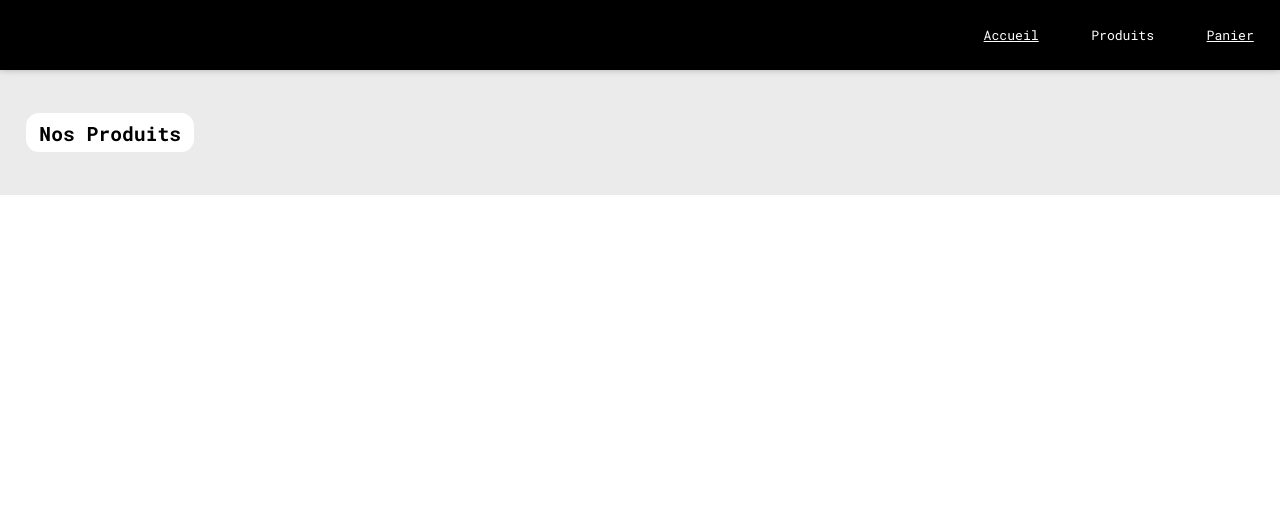
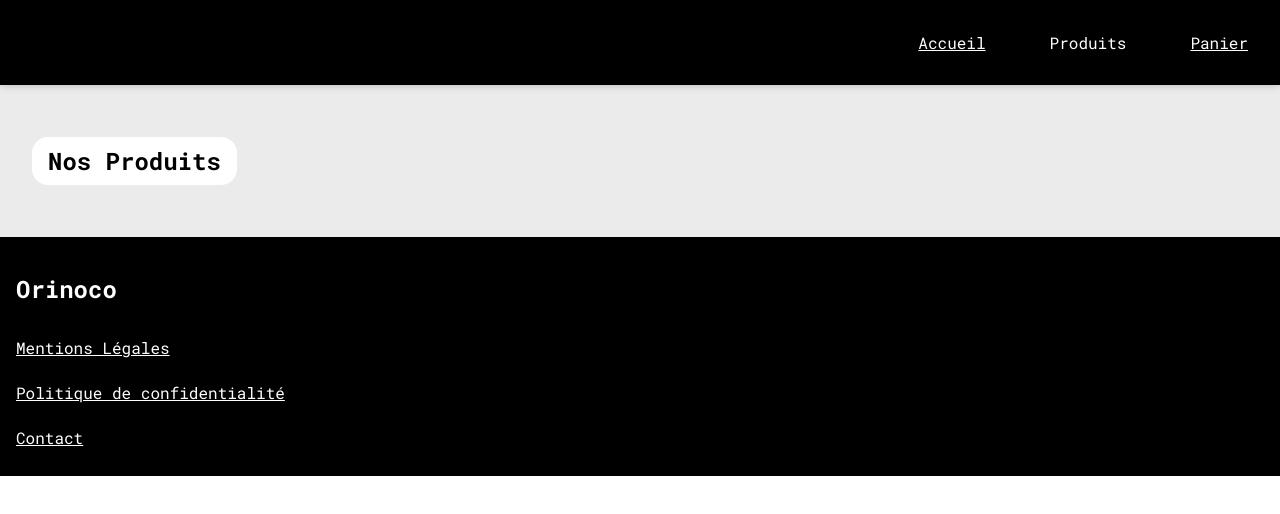
Before and after one commit to EmmanuelCartelli/P5_Orinoco, a plain HTML site: page front/index.html in a window 1280 px wide. Drawn offline with Linux system fonts and the light colour scheme; no server answers.

Commit message:
modifs front

```diff
--- a/front/article.css
+++ b/front/article.css
@@ -1,9 +1,8 @@
 @import url('https://fonts.googleapis.com/css2?family=Roboto+Mono:wght@400;500;600;700&display=swap');
 @import url('https://fonts.googleapis.com/css2?family=Roboto+Mono:wght@400;500;600;700&family=Roboto:ital,wght@0,300;0,400;0,500;1,700&display=swap');
 
-
 body{
-    max-width: 100%;
+    max-width: 90rem;
     margin: 0 auto;
 }
 header{
@@ -34,7 +33,6 @@ p, span{
 .link
 {
     display: grid;
-    grid-template-columns: repeat(2, 1fr);
     gap: 2rem;
     padding: 2rem;
 }
@@ -85,6 +83,25 @@ button {
     cursor: pointer;
 }
 
+.infos {
+    display: flex;
+    flex-direction: column;
+}
+
+.infos a {
+    padding: 0.75rem 0.75rem 0.75rem 0;
+    color: white;
+}
+
+footer {
+    padding: 1rem;
+    background: black;
+}
+
+footer h2 {
+    color: white;
+}
+
 @media screen and (max-width: 1024px) {
     .link{
         grid-template-columns: 1fr;
--- a/front/article.js
+++ b/front/article.js
@@ -57,7 +57,7 @@ function checkArray(array, itemName, itemOption){
     }
 }
 
-function pushStorage(article){
+function addToCart(article){
     let articleArray = []
     document.querySelector("button").addEventListener("click", function(){
         let cameraOption = document.querySelector("select").value;
@@ -103,7 +103,7 @@ async function main(){
     let id = getId();
     let article = await getArticle(id);
     displayArticle(article);
-    pushStorage(article);
+    addToCart(article);
 }
 
 main();
--- a/front/confirmation.css
+++ b/front/confirmation.css
@@ -0,0 +1,18 @@
+.infos {
+    display: flex;
+    flex-direction: column;
+}
+
+.infos a {
+    padding: 0.75rem 0.75rem 0.75rem 0;
+    color: white;
+}
+
+footer {
+    padding: 1rem;
+    background: black;
+}
+
+footer h2 {
+    color: white;
+}
--- a/front/index.html
+++ b/front/index.html
@@ -32,6 +32,14 @@
             </a>
         </template>
     </main>
+    <footer>
+        <h2>Orinoco</h2>
+        <div class="infos">
+            <a href="#">Mentions Légales</a>
+            <a href="#">Politique de confidentialité</a>
+            <a href="#">Contact</a>
+        </div>
+    </footer>
     <script src="script.js"></script>
 </body>
 </html>
--- a/front/panier.css
+++ b/front/panier.css
@@ -1,8 +1,9 @@
 @import url('https://fonts.googleapis.com/css2?family=Roboto+Mono:wght@400;500;600;700&display=swap');
 @import url('https://fonts.googleapis.com/css2?family=Roboto+Mono:wght@400;500;600;700&family=Roboto:ital,wght@0,300;0,400;0,500;1,700&display=swap');
 
+
 body{
-    max-width: 100%;
+    max-width: 90rem;
     margin: 0 auto;
 }
 header{
@@ -93,6 +94,39 @@ input[type="submit"]:hover{
     background: #333333;
 }
 
+.delete{
+    background: #333333;
+    padding: 0.5rem 1rem;
+    color: white;
+    font-family: 'Courier New', Courier, monospace;
+    cursor: pointer;
+}
+
+.panier > div:nth-child(1){
+    display: flex;
+    justify-content: space-between;
+    align-items: baseline;
+}
+
+.infos {
+    display: flex;
+    flex-direction: column;
+}
+
+.infos a {
+    padding: 0.75rem 0.75rem 0.75rem 0;
+    color: white;
+}
+
+footer {
+    padding: 1rem;
+    background: black;
+}
+
+footer h2 {
+    color: white;
+}
+
 @media screen and (max-width: 1030px) {
     main{
         grid-template-columns: 1fr;
--- a/front/panier.js
+++ b/front/panier.js
@@ -99,6 +99,11 @@ function main(){
         displayProducts(i);
     }
     listenForm();
+
+    document.querySelector(".delete").addEventListener("click", function(){
+        localStorage.clear();
+        window.location.href = "index.html";
+    });
 }
 
 main();
--- a/front/style.css
+++ b/front/style.css
@@ -1,13 +1,10 @@
 @import url('https://fonts.googleapis.com/css2?family=Roboto+Mono:wght@400;500;600;700&display=swap');
 @import url('https://fonts.googleapis.com/css2?family=Roboto+Mono:wght@400;500;600;700&family=Roboto:ital,wght@0,300;0,400;0,500;1,700&display=swap');
 
-html{
-    font-size: 82%;
-}
-
 body{
     margin: 0;
-    max-width: 100%;
+    max-width: 90rem;
+    margin: auto;
 }
 
 header{
@@ -47,7 +44,7 @@ img{
 
 main{
     display: grid;
-    grid-template-columns: repeat(4, 1fr);
+    grid-template-columns: repeat(3, 1fr);
     padding: 2rem;
     gap: 2rem;
     background: #ebebeb;
@@ -56,7 +53,7 @@ main{
 }
 
 .container h2 {
-    grid-area: 1/1/1/5;
+    grid-area: 1/1/1/4;
     background: white;
     padding: 0.5rem 1rem;
     width: fit-content;
@@ -77,6 +74,24 @@ a.link:hover{
     background: #181818;
     color: white;
     box-shadow: rgba(0, 0, 0, 0.3) 0px 5px 15px 0px;
+}
+.infos {
+    display: flex;
+    flex-direction: column;
+}
+
+.infos a {
+    padding: 0.75rem 0.75rem 0.75rem 0;
+    color: white;
+}
+
+footer {
+    padding: 1rem;
+    background: black;
+}
+
+footer h2 {
+    color: white;
 }
 
 @media screen and (max-width: 1440px){
```
Also changed, not shown: front/panier.html (+4 -1 lines), front/sandra.js (deleted, +0 -27 lines), front/confirmation.html (line endings or trailing spaces), front/confirmation.js (line endings or trailing spaces), 2 other files.
